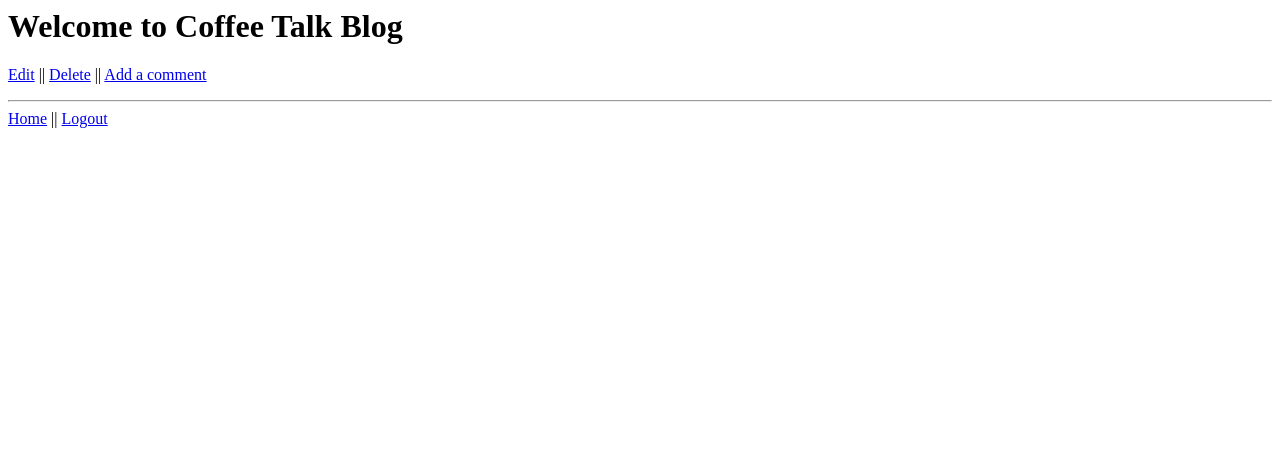
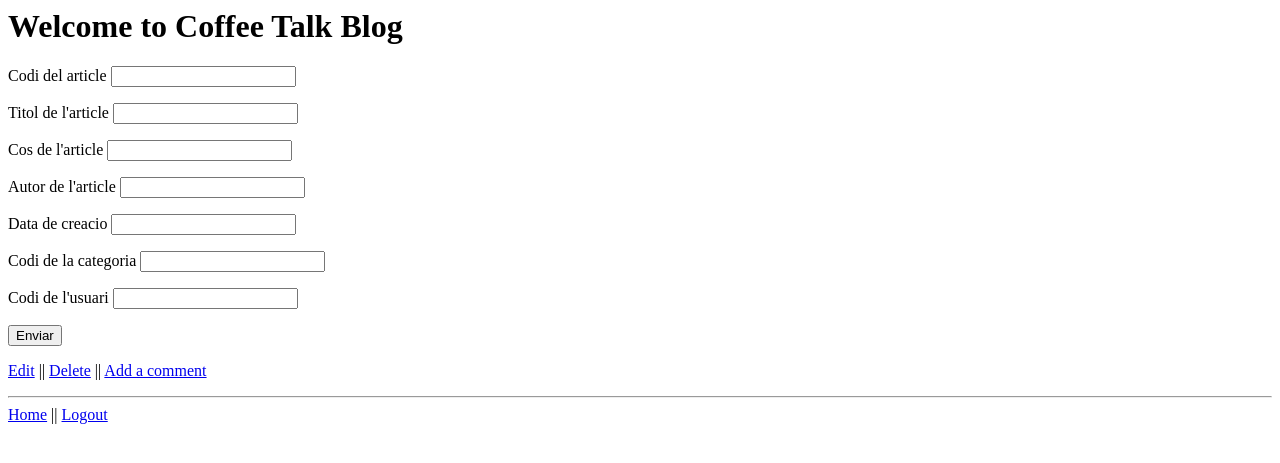
Before and after one commit to JordigDAW/Projecte-Coffee-Talk, a PHP site: page /posts_add.php in a window 1280 px wide. Shown: the top 463 px of the page. Run offline with PHP 8.4, Linux system fonts and the light colour scheme; a user stored in the database is signed in.

Commit message:
Canvis en el fitxer posts_add.php

```diff
--- a/login.php
+++ b/login.php
@@ -1,10 +1,10 @@
 <?php
-// activem la gestió de sessions
+// Activem la gestió de sessions
 session_start();
 $error = "";
 $fullname = "";
 
-//el comandament per executar es docker-compose up
+// El comandament per executar es docker-compose up
 // Si el formulari s'ha enviat el gestionem
 if ($_SERVER["REQUEST_METHOD"]==="POST") {
     // indiquem que s'ha enviat un formulari
@@ -19,6 +19,7 @@ if ($_SERVER["REQUEST_METHOD"]==="POST") {
     // TODO: Implementar la consulta
     $stmt = $pdo -> prepare("SELECT * FROM usuari WHERE userusu=:username");
 
+    //Se li dona el valor a la variable $stmt
     $stmt -> bindValue("username", $user);
 
     $stmt -> execute();
--- a/posts_add.php
+++ b/posts_add.php
@@ -6,9 +6,21 @@ $loggedUser = $_SESSION["user"] ?? "";
 if (empty($loggedUser))
    header("Location: login.php");
 
+    //Inicialitzacio de variables
+    $isPost;
+    $isValid;
 
-// TODO: 1. Inicialitzar variables
-// TODO: 2. Comprovar el mètode de sol·licitud
+    // TODO: 2. Comprovar el mètode de sol·licitud
+    //Comprovacio de que s'ha solicitat el metode POST
+    if ($_SERVER["REQUEST_METHOD"]==="POST"){
+
+        $isPost = true;
+
+
+
+    } else {
+        $isPost = false;
+    }
 
    // TODO: 2.2. Processar el formulari
     // TODO: 2.2. Obtenir les dades del formulari
@@ -25,6 +37,23 @@ if (empty($loggedUser))
 <body>
 <h1>Welcome to Coffee Talk Blog</h1>
 
+<form action="formulari">
+    <p>Codi del article <input type="text" name="codart"></p>
+    <p>Titol de l'article <input type="text" name="nomart"></p>
+    <p>Cos de l'article <input type="text" name="bodyart"></p>
+    <p>Autor de l'article <input type="text" name="autart"></p>
+    <p>Data de creacio <input type="text" name="datart"></p>
+    <p>Codi de la categoria <input type="text" name="datart"></p>
+    <p>Codi de l'usuari <input type="text" name="codusu"></p>
+    <p><input type="submit" value="Enviar"></p>
+</form>
+
+<?php
+
+
+
+?>
+
 <!--TODO: 2.1. Mostrar formulari //-->
 <!--TODO: 2.3.1. Mostrar errors de validació //-->
 <!--TODO: 2.3.3. Mostrar missatge de confirmació //-->
--- a/posts_show.php
+++ b/posts_show.php
@@ -23,7 +23,7 @@ $stmt->execute();
 $article = $stmt->fetch();
 
 //Comprovacio per veure que s'ha recorregut l'array i per veure els valors que aquesta conte
-var_dump($article);
+//var_dump($article);
 
 ?>
 
```
